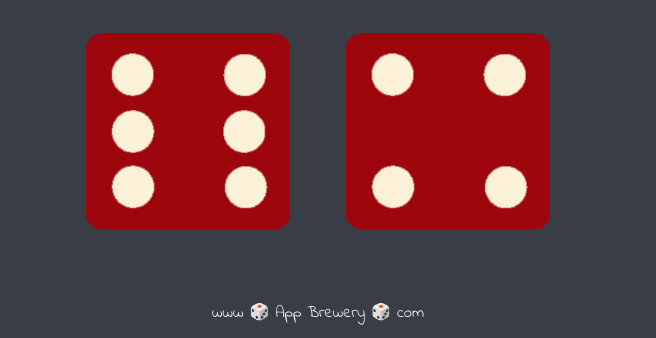
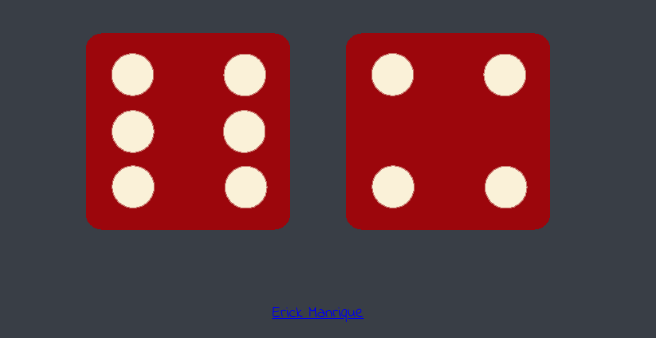
Before and after one commit to yeezick/dice-game, a plain HTML site: page index.html in a window 1280 px wide. Shown: the part 462-800 px from the top of the page, without its empty margins (322-978 px from the left). Drawn offline with Linux system fonts and the light colour scheme.

Commit message:
Update index.html

```diff
--- a/index.html
+++ b/index.html
@@ -26,8 +26,7 @@
 
 <script src="index.js" onload="rollDice()"></script>
   </body>
-
-  <footer>
-    www 🎲 App Brewery 🎲 com
+<footer>
+  <a href="https://www.linkedin.com/in/erick-manrique/"> Erick Manrique </a>
   </footer>
 </html>
```
